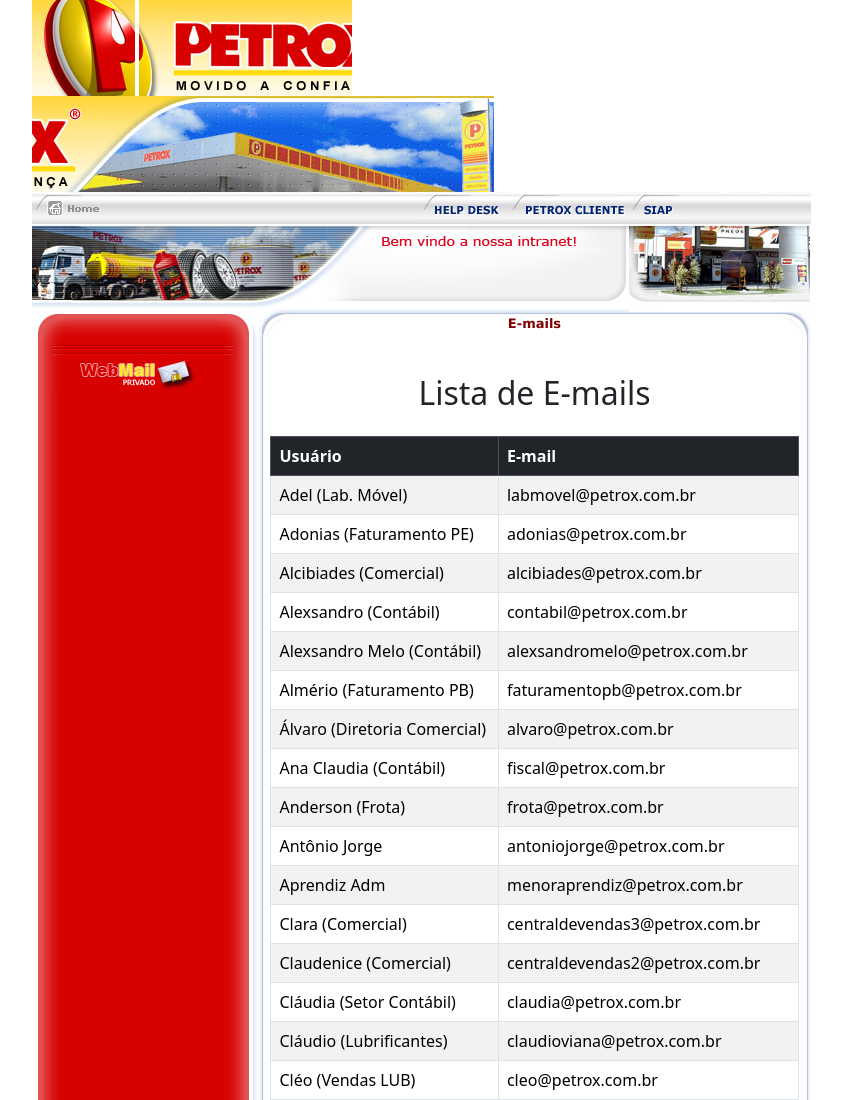
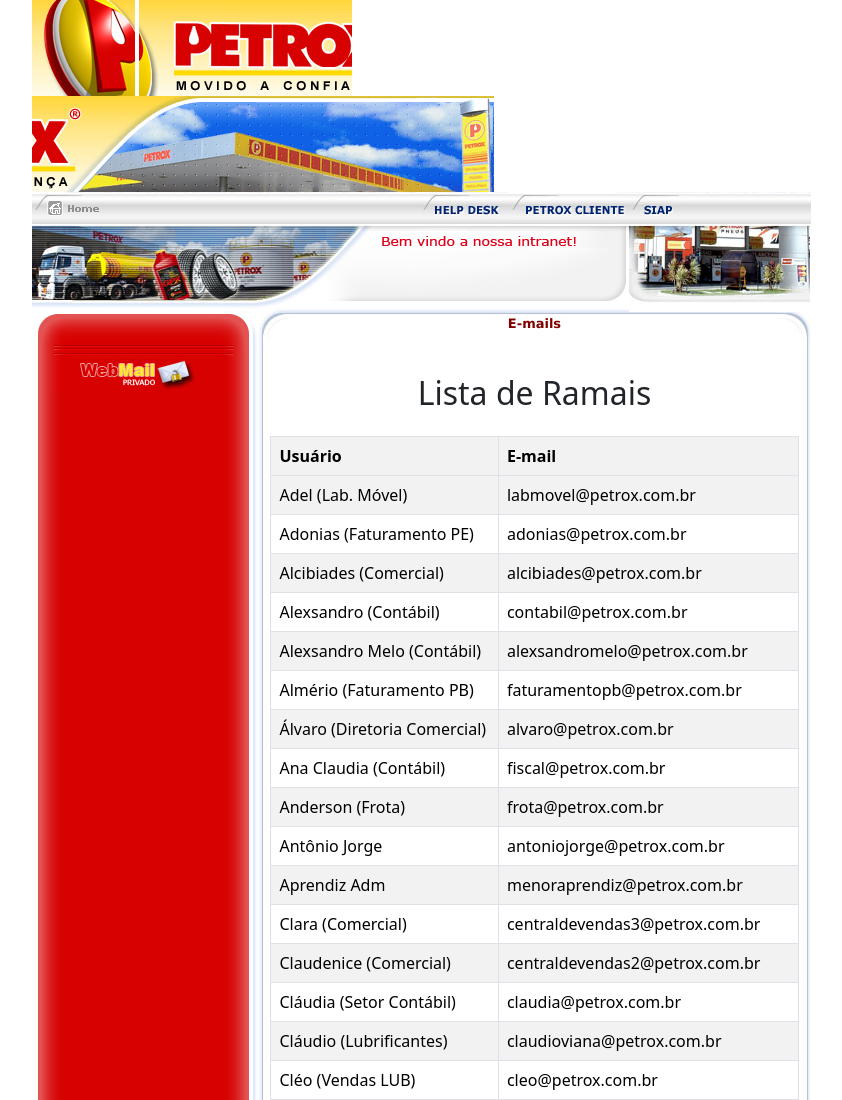
Before and after one commit to Ju-Nascimento/Intranet, a plain HTML site: page teste.html in a window 1280 px wide. Shown: the top 1100 px of the page, without its empty margins (219-1061 px from the left). Drawn offline with nearby package versions, Linux system fonts and the light colour scheme; a script that the page names is missing.

Commit message:
Correção de cores

```diff
--- a/teste.html
+++ b/teste.html
@@ -46,7 +46,10 @@
             </table>
             <p align="center"><a href="webmail.html"><img src="imagens/mail.jpg" alt="" width="187" height="41" border="0"></a></p></td>
             <td colspan="2" background="imagens/interna_05.jpg">
-              <div class="container my-4"> <h2 class="text-center mb-4">Lista de E-mails</h2> <div class="table-responsive"> <table class="table table-striped table-bordered align-middle"> <thead class="table-dark"> <tr>
+              <div class="container my-4">
+                <h2 class="text-center mb-4">Lista de Ramais</h2>
+                <div class="table-responsive">
+                  <table class="table table-striped table-bordered align-middle"> <tr>
                         <th>Usuário</th>
                         <th>E-mail</th>
                       </tr>
```
